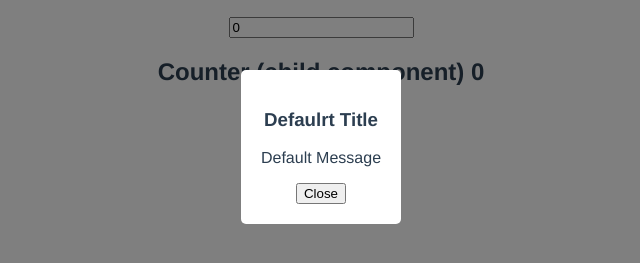
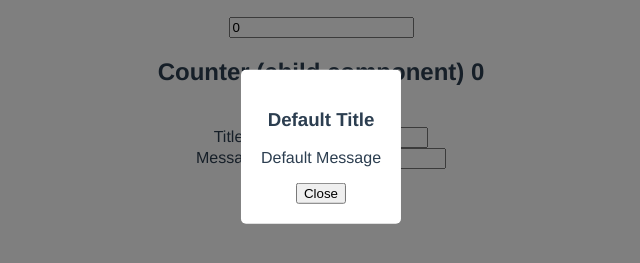
Before and after one commit to acvetochka/weather-app, a Vue app: page / in a window 1280 px wide. Both pictures are taken after a click on the button "Show Modal Window". Shown: the part 253-516 px from the top of the page, without its empty margins (319-959 px from the left). Built offline with nearby package versions, Linux system fonts and the light colour scheme.

Commit message:
add inputs for modal

```diff
--- a/src/components/Counter.vue
+++ b/src/components/Counter.vue
@@ -2,6 +2,13 @@
 
 <div class="main-block">
     <button @click="showModal">Show Modal Window</button>
+    <br/>
+    <label for="modalTitle">Title</label>
+    <input type="text" id="modalTitle" v-model="modalTitle">
+    <br/>
+    <label for="modalMessage">Message</label>
+    <input type="text" id="modalMessage" v-model="modalMessage">
+    <br/>
     <Modal v-if="isModalOpen" :modal-title="modalTitle" :modal-message="modalMessage" @close="closeModal"/>
 </div>
 
@@ -25,8 +32,15 @@ export default defineComponent({
 
         function showModal() {
             isModalOpen.value = true;
-            modalTitle.value = "Defaulrt Title";
-            modalMessage.value = "Default Message"
+            if(!modalTitle.value) {
+                modalTitle.value = "Default Title";
+            }
+
+            if(!modalMessage.value) {
+                modalMessage.value = "Default Message"
+            }
+
+
         }
 
 
--- a/src/components/Modal.vue
+++ b/src/components/Modal.vue
@@ -1,9 +1,12 @@
 <template>
-<div class="modal">
-    <div class="modal-content">
-        <h3>{{ modalTitle }}</h3>
-        <p>{{ modalMessage }}</p>
-        <button @click="closeModal">Close</button>
+<div class="modal-container">
+    <div class="modal-close" @click="closeModal"></div>
+    <div class="modal">
+        <div class="modal-content">
+            <h3>{{ modalTitle }}</h3>
+            <p>{{ modalMessage }}</p>
+            <button @click="closeModal">Close</button>
+        </div>
     </div>
 </div>
 </template>
@@ -20,7 +23,9 @@ export default defineComponent({
         modalMessage: String
     },
     emits: ["close"],
-    setup(props, {emit}) {
+    setup(props, {
+        emit
+    }) {
 
         function closeModal() {
             emit('close')
@@ -35,16 +40,20 @@ export default defineComponent({
 </script>
 
 <style>
-.modal {
-    position: fixed;
+.modal-close {
+    position: absolute;
     top: 0;
     left: 0;
     width: 100%;
     height: 100%;
-    display: flex;
-    justify-content: center;
-    align-items: center;
-    background-color: rgba(0,0,0,0.5);
+    background-color: rgba(0, 0, 0, 0.5);
+}
+
+.modal {
+    position: absolute;
+    top: 50%;
+    left: 50%;
+    transform: translate(-50%, -50%)
 }
 
 .modal-content {
```
